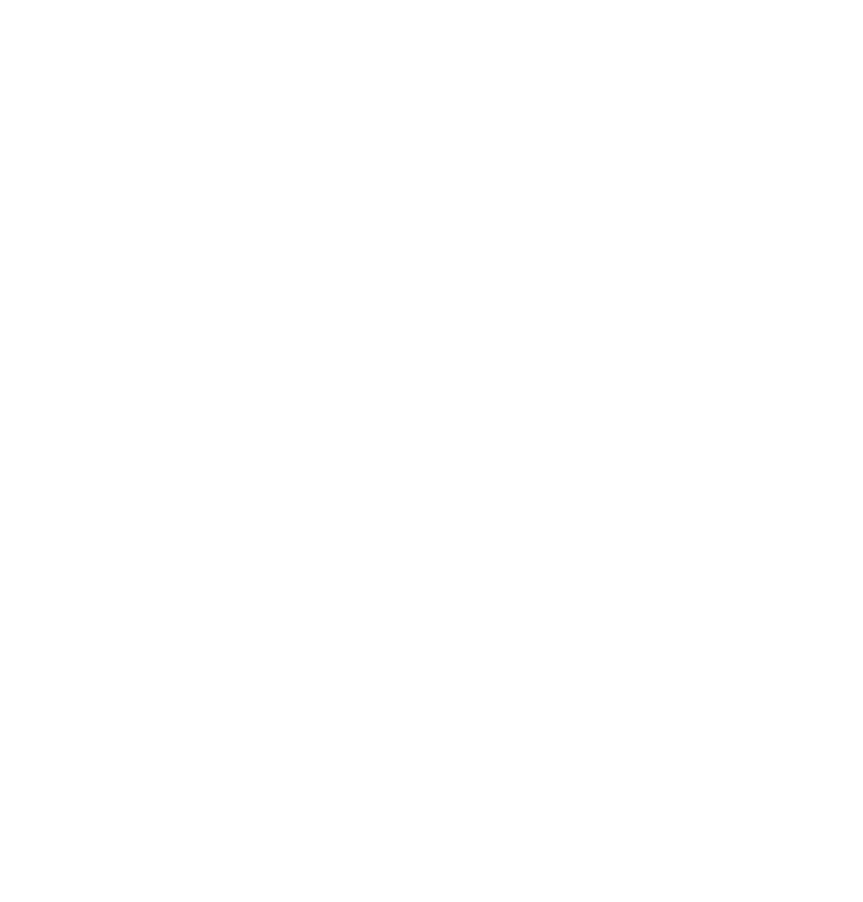
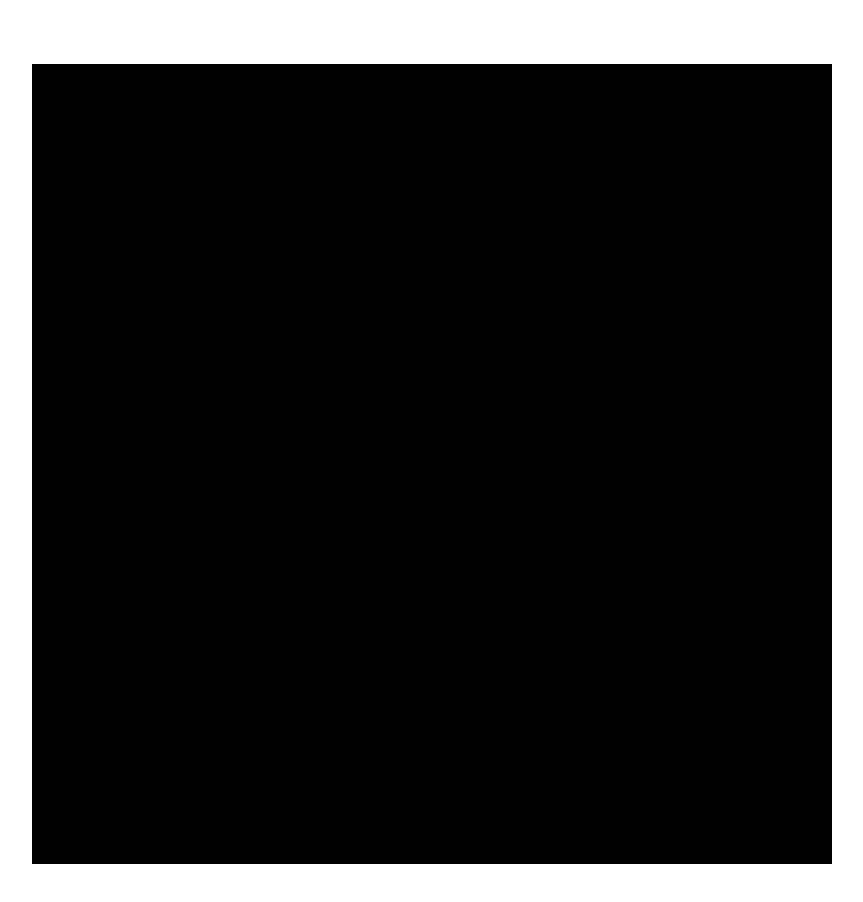
Before and after one commit to Diogo-M-Odin-Project/odin-etch-a-sketch, a plain HTML site: page index.html in a window 1280 px wide. Shown: the whole page, without its empty margins (208-1071 px from the left). Before the commit the page ends 800 px from the top, so only its background shows below. Drawn offline with Linux system fonts and the light colour scheme.

Commit message:
Added Grid creation via JavaScript

```diff
--- a/index.html
+++ b/index.html
@@ -9,6 +9,6 @@
     </head>
 
     <body>
-
+        <div class="container"></div>
     </body>
 </html>
--- a/js-file.js
+++ b/js-file.js
@@ -0,0 +1,11 @@
+const container = document.querySelector('.container');
+
+function createGrid() {
+    for (let i = 0; i < 256; i++) {
+        let square = document.createElement('div');
+        square.classList.toggle('square');
+        container.appendChild(square);
+    }
+}
+
+createGrid();
--- a/style.css
+++ b/style.css
@@ -0,0 +1,13 @@
+.container {
+    display: flex;
+    max-width: 800px;
+    max-height: 800px;
+    flex-wrap: wrap;
+    margin: 64px auto;
+}
+
+.square {
+    background-color: #000000;
+    width: 50px;
+    height: 50px;
+}
```
